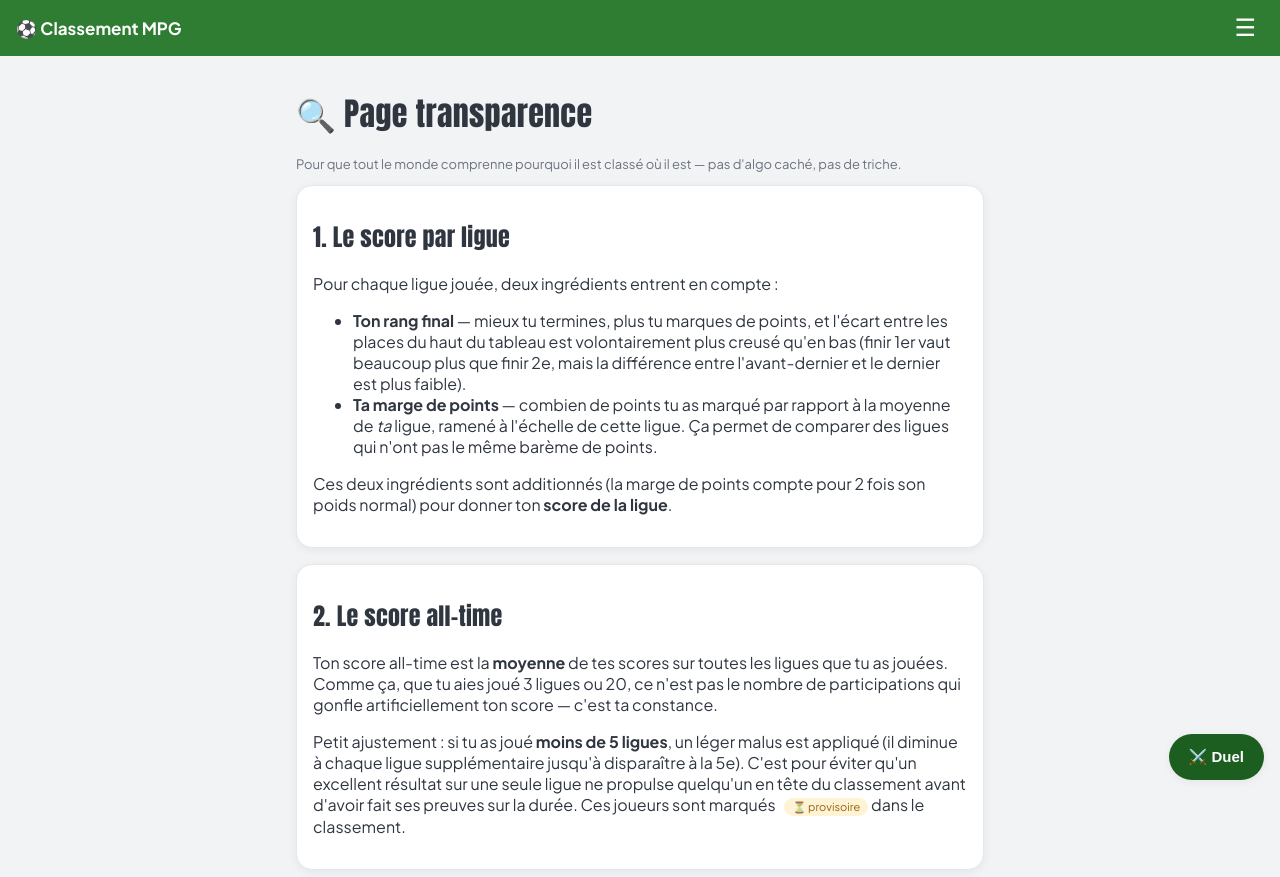
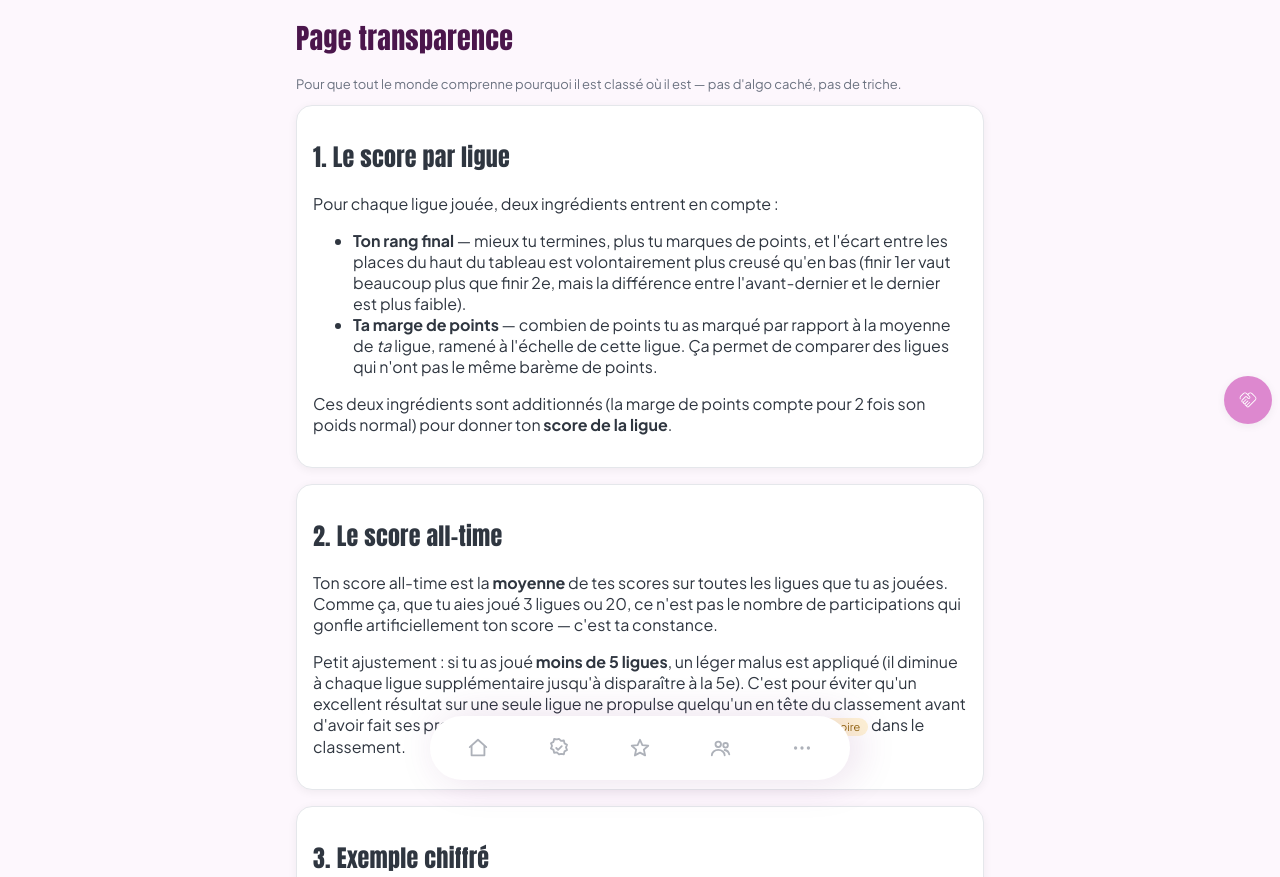
Before and after one commit to antoinepic-star/BoucherieMPG, a website: page public/transparence.html in a window 1280 px wide. Shown: the top 877 px of the page. Drawn offline with Linux system fonts and the light colour scheme.

Commit message:
Applique le thème violet à la page transparence
Elle était restée sur l'ancien look vert alors que le reste de l'appli
est passé au thème violet/Anton (bottom nav, fond, titre).

```diff
--- a/public/transparence.html
+++ b/public/transparence.html
@@ -6,9 +6,9 @@
   <title>Page transparence — Classement MPG</title>
   <link rel="stylesheet" href="/css/style.css" />
 </head>
-<body>
+<body data-nav="bottom" class="theme-purple">
   <div class="container">
-    <h1>🔍 Page transparence</h1>
+    <h1 class="page-title">Page transparence</h1>
     <p class="muted">Pour que tout le monde comprenne pourquoi il est classé où il est — pas d'algo caché, pas de triche.</p>
 
     <div class="card">
```
